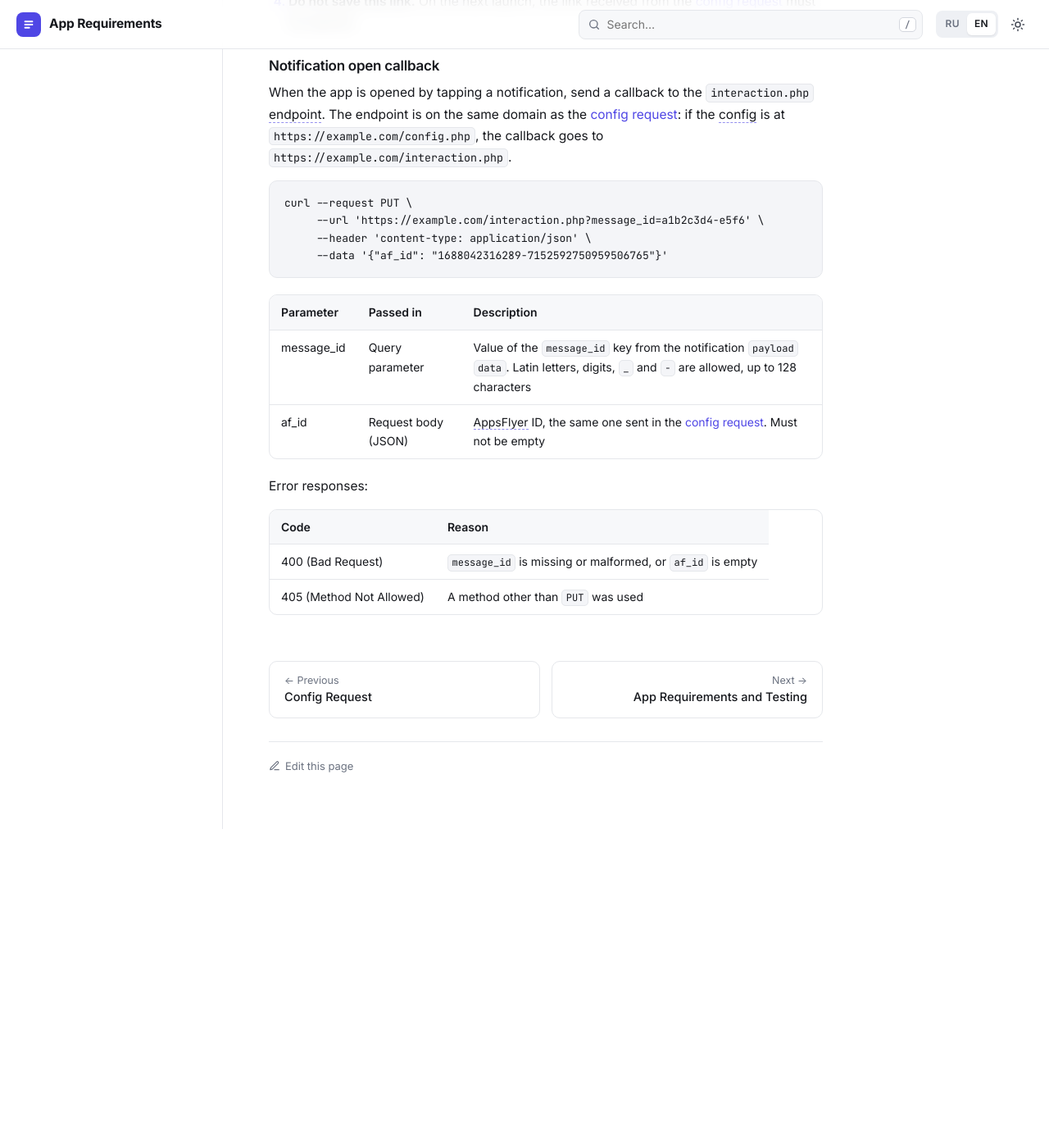
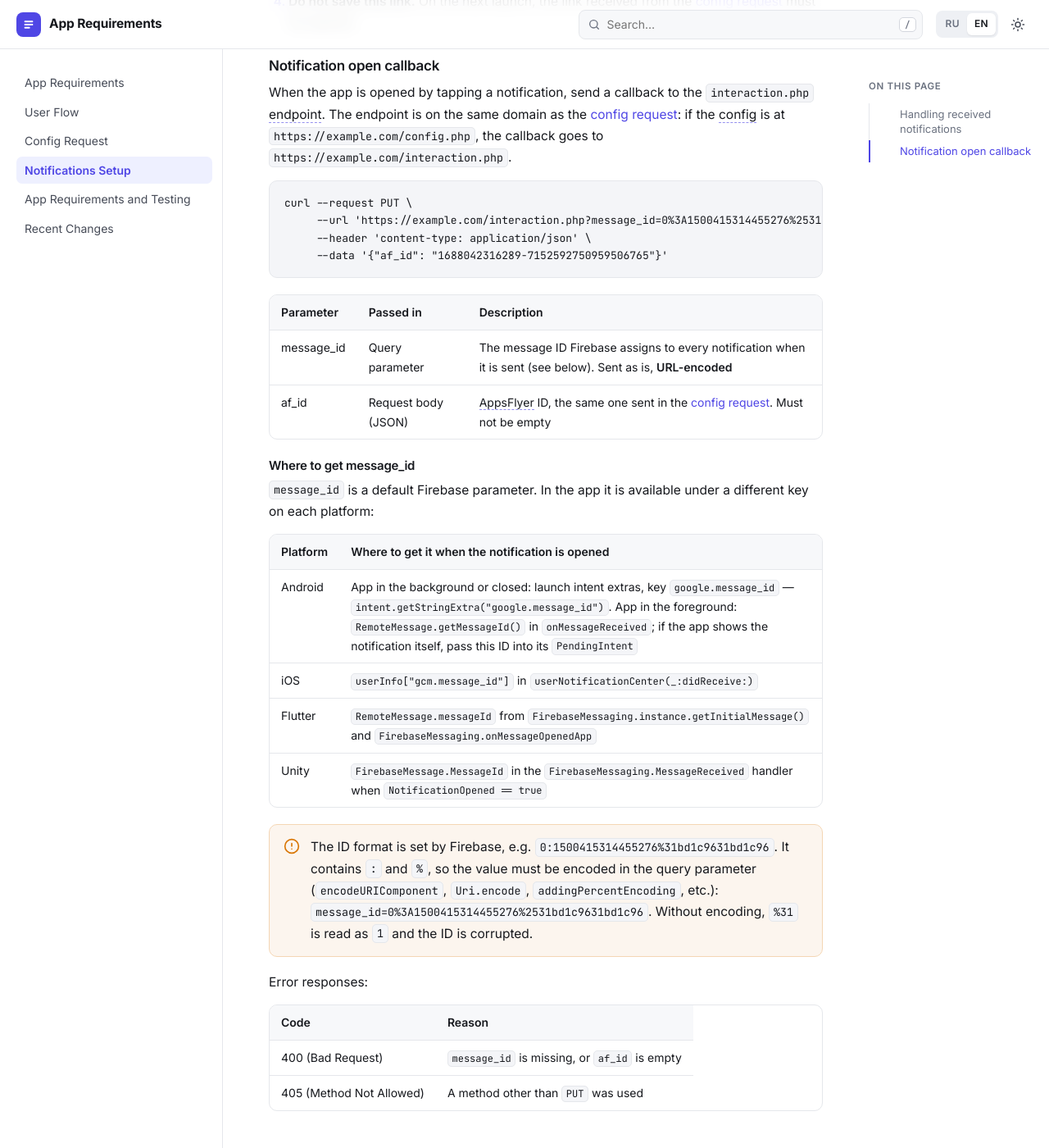
Before and after one commit to NikDyr/simpleWiki, a Jekyll site: the page built from en/notifications.md, in a window 1280 px wide and 1400 px high, scrolled down 4994 px. Shown: the whole window at 82% size. Built offline with Jekyll 4.4.1, drawn with Linux system fonts in a browser that asks for light colours; before the commit the page ends 6005 px from its top, so only the background shows below that.

Commit message:
message_id definition fix

````diff
--- a/en/notifications.md
+++ b/en/notifications.md
@@ -123,19 +122,33 @@
 
 ```json
 curl --request PUT \
-     --url 'https://example.com/interaction.php?message_id=a1b2c3d4-e5f6' \
+     --url 'https://example.com/interaction.php?message_id=0%3A1500415314455276%2531bd1c9631bd1c96' \
      --header 'content-type: application/json' \
      --data '{"af_id": "1688042316289-7152592750959506765"}'
 ```
 
 | Parameter | Passed in | Description |
 |---|---|---|
-| message_id | Query parameter | Value of the `message_id` key from the notification `payload` `data`. Latin letters, digits, `_` and `-` are allowed, up to 128 characters |
+| message_id | Query parameter | The message ID Firebase assigns to every notification when it is sent (see below). Sent as is, **URL-encoded** |
 | af_id | Request body (JSON) | AppsFlyer ID, the same one sent in the [config request]({{ '/en/config-request/' | relative_url }}). Must not be empty |
+
+##### Where to get message_id
+
+`message_id` is a default Firebase parameter. In the app it is available under a different key on each platform:
+
+| Platform | Where to get it when the notification is opened |
+|---|---|
+| Android | App in the background or closed: launch intent extras, key `google.message_id` — `intent.getStringExtra("google.message_id")`. App in the foreground: `RemoteMessage.getMessageId()` in `onMessageReceived`; if the app shows the notification itself, pass this ID into its `PendingIntent` |
+| iOS | `userInfo["gcm.message_id"]` in `userNotificationCenter(_:didReceive:)` |
+| Flutter | `RemoteMessage.messageId` from `FirebaseMessaging.instance.getInitialMessage()` and `FirebaseMessaging.onMessageOpenedApp` |
+| Unity | `FirebaseMessage.MessageId` in the `FirebaseMessaging.MessageReceived` handler when `NotificationOpened == true` |
+
+> The ID format is set by Firebase, e.g. `0:1500415314455276%31bd1c9631bd1c96`. It contains `:` and `%`, so the value must be encoded in the query parameter (`encodeURIComponent`, `Uri.encode`, `addingPercentEncoding`, etc.): `message_id=0%3A1500415314455276%2531bd1c9631bd1c96`. Without encoding, `%31` is read as `1` and the ID is corrupted.
+{: .callout .warn}
 
 Error responses:
 
 | Code | Reason |
 |---|---|
-| 400 (Bad Request) | `message_id` is missing or malformed, or `af_id` is empty |
+| 400 (Bad Request) | `message_id` is missing, or `af_id` is empty |
 | 405 (Method Not Allowed) | A method other than `PUT` was used |
````
Also changed, not shown: other parts of en/notifications.md (+1 -2 lines), _data/glossary.yml (+10 -0 lines), en/changelog/push-open-callback.md (+1 -1 lines), ru/changelog/push-open-callback.md (+1 -1 lines), ru/notifications.md (+18 -5 lines).
